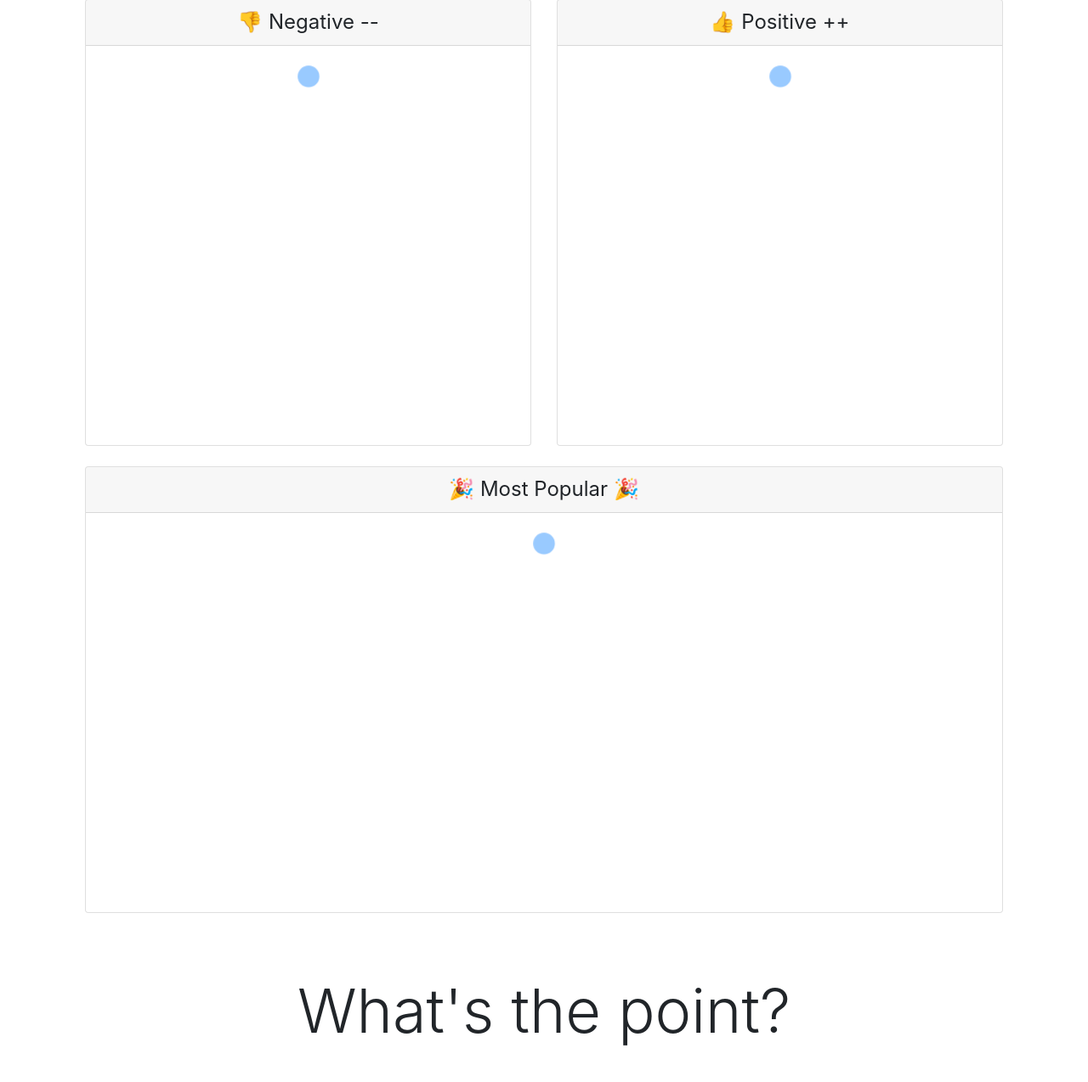
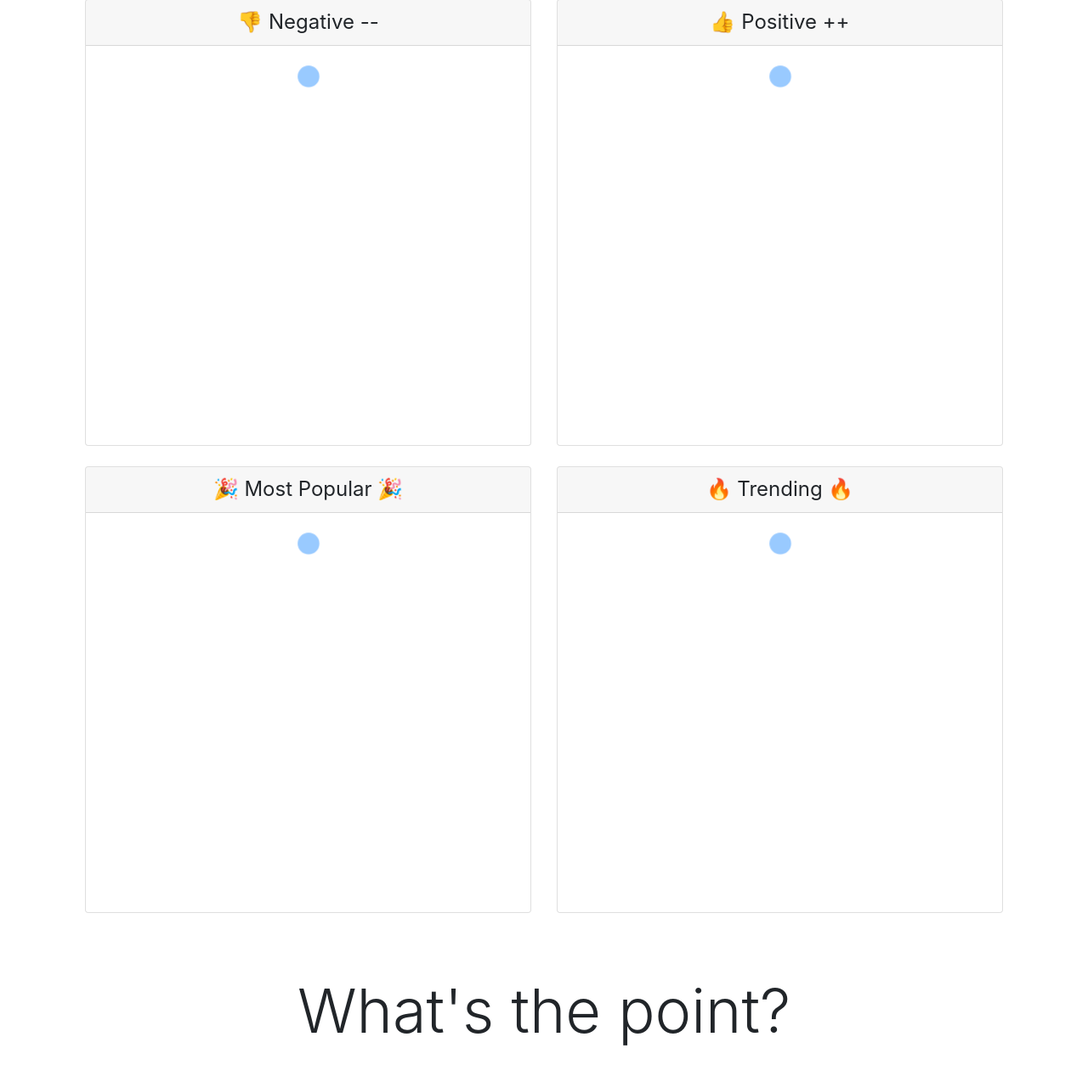
Before and after one commit to CodeforLancaster/sitegeist, a Python web app: template api/templates/index.html in a window 1280 px wide. Shown: the part 712-1986 px from the top of the page at 85% size. Run offline with Jinja, Linux system fonts and the light colour scheme; the template is opened without the code that fills it, so the values that code supplies are empty; some libraries are stand-ins or nearby versions.

Commit message:
19 trending topics (#23)
* Added functionality for trending topics over the last hour

Needs more description and possibly a sql query cleanup

* Style changes

* Reworked the trending calculation so it actually works

I am not sure about the sql query

* zscore works but crashes sometimes.

* Tabling z score and just using counts fro the past hour

```diff
--- a/api/rest.py
+++ b/api/rest.py
@@ -32,8 +32,9 @@ def all_data(db: domain.Database, subj_type):
     t10 = subjects.top(10, 'desc', subj_type=subj_type)
     b10 = subjects.top(10, subj_type=subj_type)
     hot = subjects.hot(10, subj_type=subj_type, sort='desc')
+    trend = subjects.trend(10, subj_type=subj_type, sort='desc', trend_time=1)
 
-    return js({'top10': t10, 'bottom10': b10, 'hot10': hot})
+    return js({'top10': t10, 'bottom10': b10, 'hot10': hot, 'trend10': trend})
 
 
 @inject
--- a/api/templates/index.html
+++ b/api/templates/index.html
@@ -28,6 +28,7 @@ var btmChart;
 var top10avg;
 var btm10avg;
 var hot10avg;
+var trend10avg;
 var handle;
 var loc;
 var options = {
@@ -78,14 +79,19 @@ function getData(callback){
         hot10avg = t10b10.hot10.map(function(row) {
           return [ row[0], row[2],  row[0], row[0] + "\n" + row[3].toString() + ' tweets, sentiment ' + row[2] ]
         })
+        trend10avg = t10b10.trend10.map(function(row) {
+          return [ row[0], row[2],  row[0], row[0] + "\n" + row[3].toString() + ' tweets, sentiment ' + row[2] ]
+        })
 
         top10avg.unshift(['Subject', 'Score', { role: 'annotation' }, { role: 'tooltip' }])
         btm10avg.unshift(['Subject', 'Score', { role: 'annotation' }, { role: 'tooltip' }])
         hot10avg.unshift(['Subject', 'Score', { role: 'annotation' }, { role: 'tooltip' }])
+        trend10avg.unshift(['Subject', 'Score', { role: 'annotation' }, { role: 'tooltip' }])
 
         window.dataTop = new google.visualization.arrayToDataTable(top10avg);
         window.dataHot = new google.visualization.arrayToDataTable(hot10avg);
         window.dataBtm = new google.visualization.arrayToDataTable(btm10avg);
+        window.dataTrend = new google.visualization.arrayToDataTable(trend10avg);
 
         if(callback !== undefined) {
             callback()
@@ -100,6 +106,7 @@ function init() {
     topChart = new google.visualization.BarChart(document.getElementById('topChart'));
     hotChart = new google.visualization.BarChart(document.getElementById('hotChart'));
     btmChart = new google.visualization.BarChart(document.getElementById('btmChart'));
+    trendChart = new google.visualization.BarChart(document.getElementById('trendChart'));
 
     refresh();
 
@@ -111,6 +118,9 @@ function init() {
     });
     google.visualization.events.addListener(hotChart, 'click', function(e) {
         clickHandler(e, hot10avg)
+    });
+    google.visualization.events.addListener(trendChart, 'click', function(e) {
+        clickHandler(e, trend10avg)
     });
 
 }
@@ -157,6 +167,14 @@ function drawChart() {
 
 
     hotChart.draw(window.dataHot, options); // google.charts.Bar.convertOptions(options));
+
+    var options = {
+      colors: ['orange'],
+      is3D:true,
+      legend:{position:'none'}
+};
+
+    trendChart.draw(window.dataTrend, options); // google.charts.Bar.convertOptions(options));
 
     var options = {
       colors: ['red'],
@@ -261,7 +279,7 @@ function drawChart() {
     </div>
     <div class="row">
         <div class="clearfix"></div>
-        <div class="col-md-12 mb-4">
+        <div class="col-md-6 mb-4">
             <div class="card">
                 <div class="card-header text-center">
                     <h4 class="my-0 font-weight-normal">🎉 Most Popular 🎉</h4>
@@ -271,6 +289,20 @@ function drawChart() {
                         <span class="sr-only">Loading...</span>
                     </div>
                     <div id="hotChart" class="chart"></div>
+                </div>
+            </div>
+        </div>
+        <div class="clearfix"></div>
+        <div class="col-md-6 mb-4">
+            <div class="card">
+                <div class="card-header text-center">
+                    <h4 class="my-0 font-weight-normal">🔥 Trending 🔥</h4>
+                </div>
+                <div class="card-body text-center">
+                    <div class="spinner-grow text-primary d-none" role="status">
+                        <span class="sr-only">Loading...</span>
+                    </div>
+                    <div id="trendChart" class="chart"></div>
                 </div>
             </div>
         </div>
--- a/core/nlp_utils/exclude_tokens.json
+++ b/core/nlp_utils/exclude_tokens.json
@@ -30,6 +30,8 @@
     "bit",
     "lot",
     "#",
+    "&gt",
+    "&lt",
 
     "one",
     "two",
```
Also changed, not shown: core/domain.py (+28 -0 lines).
